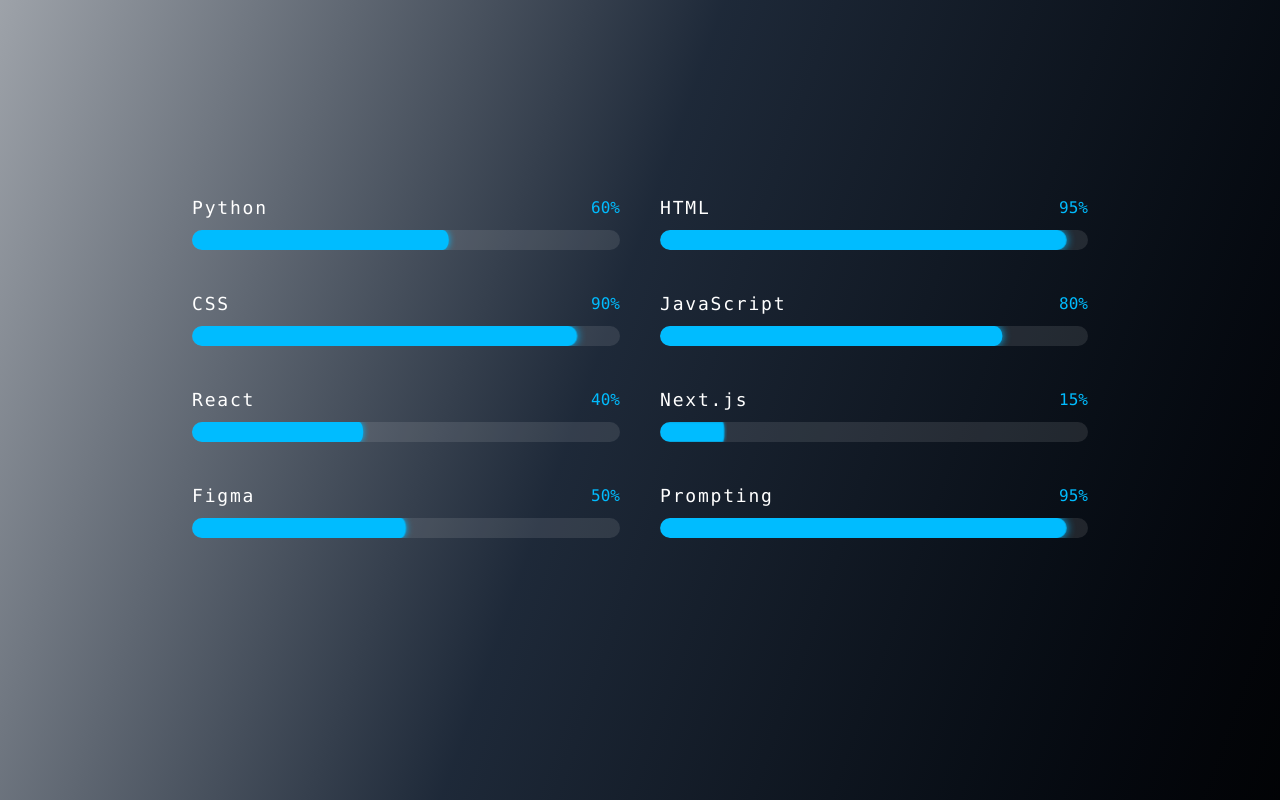
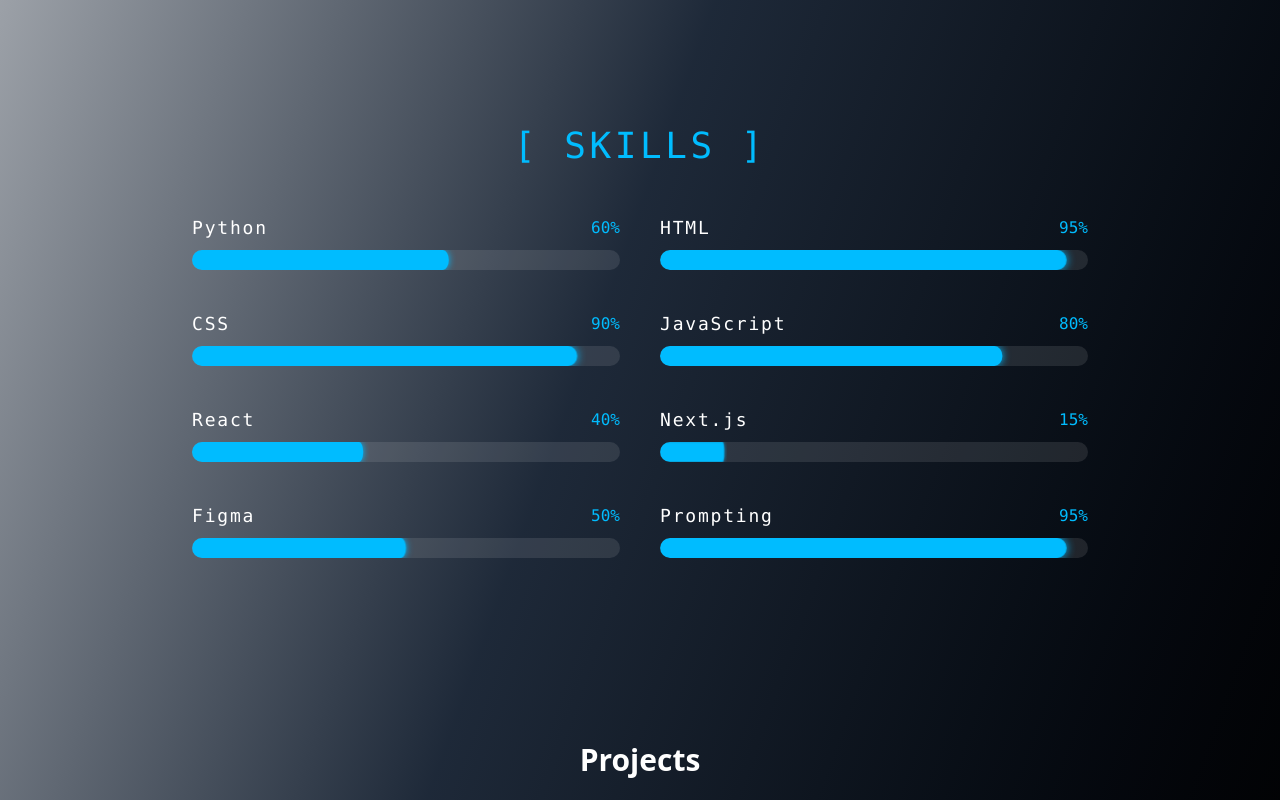
Before and after one commit to tmthyjw23/Mid-Project-FrontEnd, a React (Vite) app: page / in a window 1280 px wide. Shown: the part 1560-2360 px from the top of the page. Built offline with nearby package versions, Linux system fonts and the light colour scheme; no server answers; data requests are answered from the project's data file; grey boxes are pictures that could not be loaded.

Commit message:
fixing bug

```diff
--- a/src/App.jsx
+++ b/src/App.jsx
@@ -26,7 +26,7 @@
 
     useEffect(() => {
         axios
-            .get("/api")
+            .get("http://localhost:3000/title")
             .then((res) => {
                 setTitle(res.data || []);
             })
@@ -35,7 +35,7 @@
 
     useEffect(() => {
         axios
-            .get("http://localhost:3001/header")
+            .get("http://localhost:3000/header")
             .then((res) => {
                 setNavItems(res.data || []);
             })
@@ -44,7 +44,7 @@
 
     useEffect(() => {
         axios
-        .get("http://localhost:3001/hero")
+        .get("http://localhost:3000/hero")
         .then((res) => {
             setHeroData(res.data || []);
         })
@@ -53,7 +53,7 @@
 
     useEffect(() => {
         axios
-        .get("http://localhost:3001/biodata")
+        .get("http://localhost:3000/biodata")
         .then((res) => {
             setBiodata(res.data || []);
         })
@@ -62,7 +62,7 @@
 
     useEffect(() => {
         axios
-            .get("http://localhost:3001/skills")
+            .get("http://localhost:3000/skills")
             .then((res) => {
                 setSkills(res.data || []);
             })
@@ -71,7 +71,7 @@
 
     useEffect(() => {
         axios
-        .get("http://localhost:3001/projects")
+        .get("http://localhost:3000/projects")
         .then((res) => {
             setProjects(res.data || []);
         })
--- a/vite.config.js
+++ b/vite.config.js
@@ -8,13 +8,4 @@
     react(),
     tailwindcss(),
   ],
-  server: {
-    proxy: {
-      '/api': {
-        target: 'http://localhost:3001',
-        changeOrigin: true,
-        rewrite: (path) => path.replace(/^\/api/, ''),
-      },
-    },
-  },
 })
```
